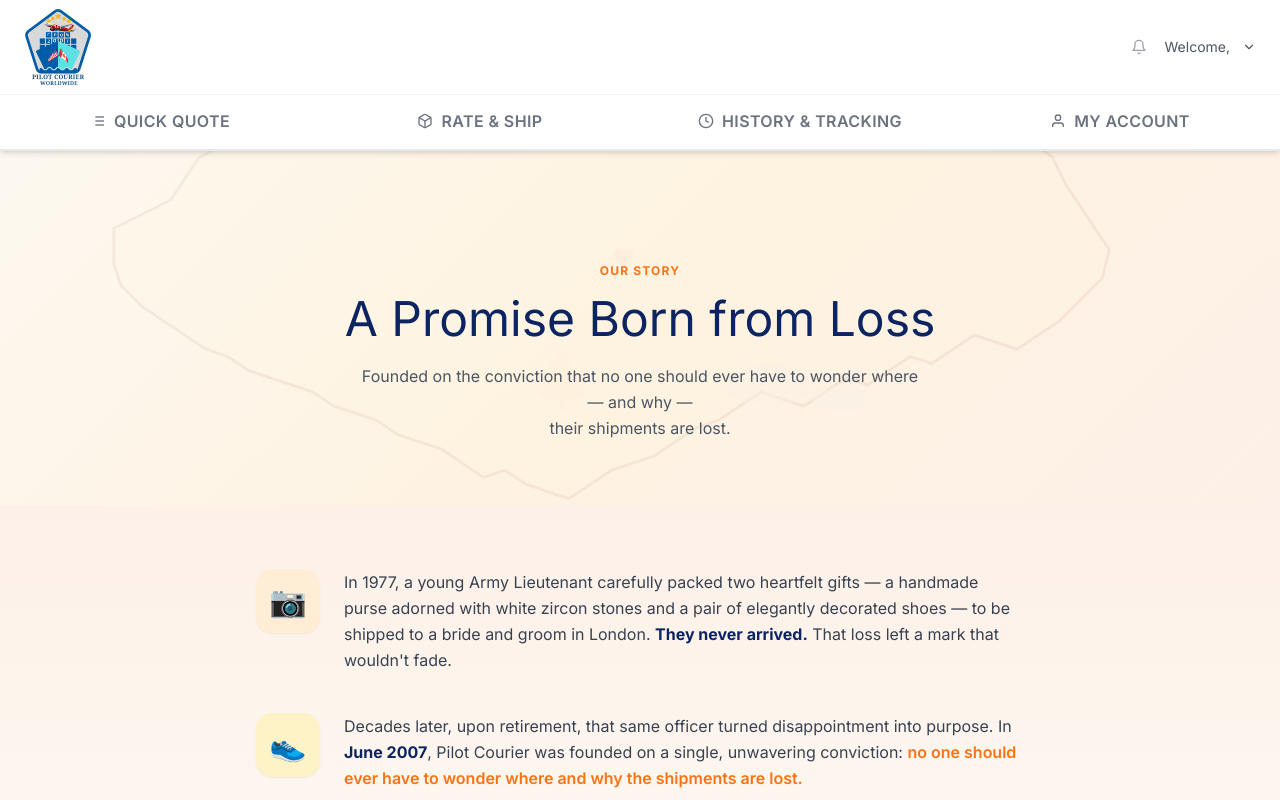
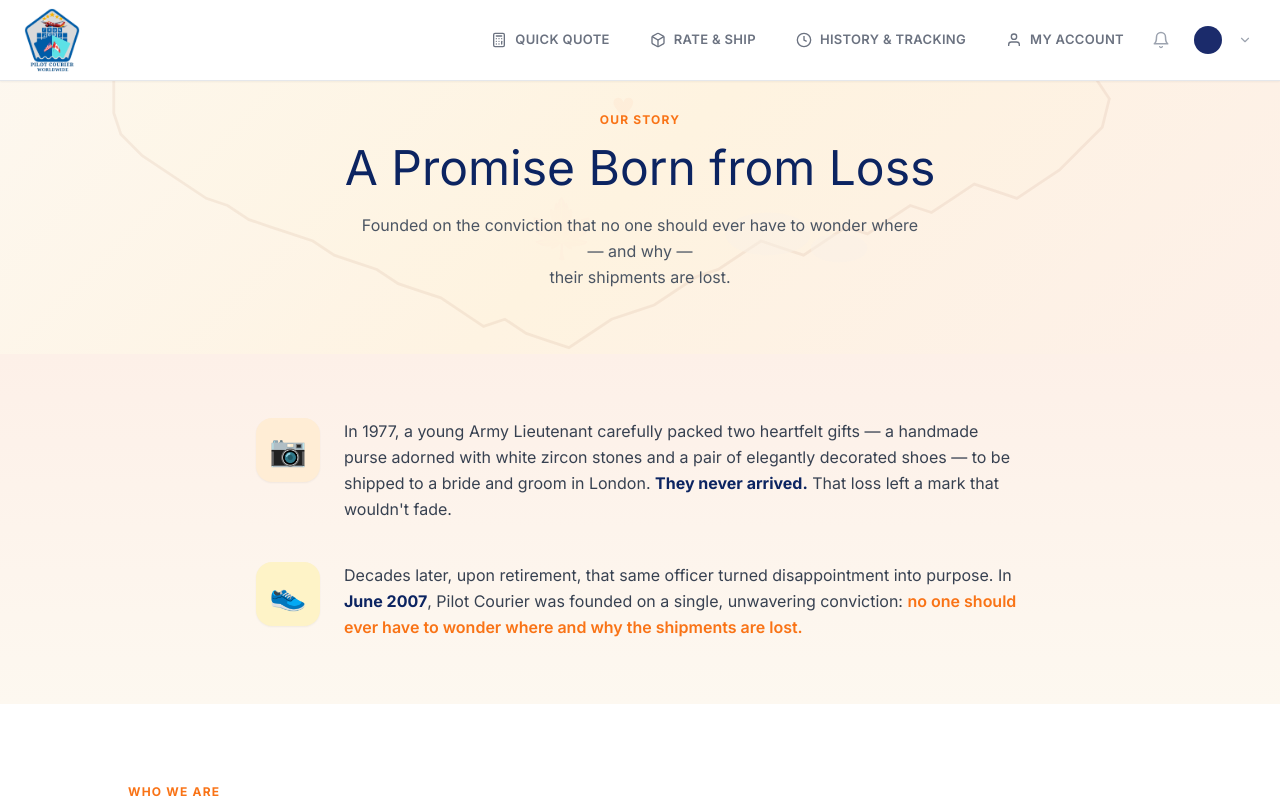
Before and after one commit to Pivot-Point-AI/Pilot-Courier, a Next.js app: page /about in a window 1280 px wide. Shown: the top 800 px of the page. Built offline with nearby package versions, Linux system fonts and the light colour scheme; sample sign-in values are in the browser's storage.

Commit message:
fix: adjust padding and update Navbar icons for improved layout

```diff
--- a/src/app/account/layout.tsx
+++ b/src/app/account/layout.tsx
@@ -31,25 +31,25 @@ export default function AccountLayout({ children }: { children: React.ReactNode
   }, [isAuthenticated]);
 
   return (
-    <div className="min-h-screen bg-[#f5f6f8] flex flex-col">
+    <div className="min-h-screen bg-[#f5f6f8] flex flex-col pt-20">
       {/* Navbar auto-shows AuthNavbar since user is logged in */}
       <Navbar />
 
-      {/* Dark sub-nav — only for My Account pages, not History & Tracking */}
+      {/* Sub-nav — only for My Account pages, not History & Tracking */}
       {isMyAccount && (
-        <div className="bg-[#2e3338] sticky top-[97px] z-40">
-          <div className="max-w-7xl mx-auto">
-            <div className="flex overflow-x-auto">
+        <div className="bg-white border-b border-gray-200 sticky top-20 z-40 shadow-sm">
+          <div className="max-w-7xl mx-auto px-6">
+            <div className="flex overflow-x-auto -mb-px">
               {SUB_TABS.map(({ href, label }) => {
                 const active = pathname === href || (href === '/account/payment' && pathname === '/account');
                 return (
                   <Link
                     key={href}
                     href={href}
-                    className={`flex-shrink-0 px-5 py-2.5 text-xs font-medium whitespace-nowrap transition-all ${
+                    className={`flex-shrink-0 px-4 py-3 text-[13px] font-medium whitespace-nowrap border-b-2 transition-colors ${
                       active
-                        ? 'text-white font-semibold bg-[#3d4349]'
-                        : 'text-gray-400 hover:text-white hover:bg-[#3d4349]'
+                        ? 'text-[#1B2B6B] font-semibold border-[#1B2B6B]'
+                        : 'text-gray-500 border-transparent hover:text-[#1B2B6B] hover:border-gray-300'
                     }`}
                   >
                     {label}
--- a/src/app/booking/page.tsx
+++ b/src/app/booking/page.tsx
@@ -843,7 +843,7 @@ export default function BookingPage() {
     <div className="min-h-screen bg-[#f5f6f8]">
       <Navbar />
 
-      <div className="pt-16">
+      <div className="pt-20">
         <StepBar current={step} />
 
         <div className="max-w-6xl mx-auto px-4 py-6">
--- a/src/components/layout/Navbar.tsx
+++ b/src/components/layout/Navbar.tsx
@@ -3,7 +3,7 @@ import { useState, useEffect, useRef } from 'react';
 import Link from 'next/link';
 import { usePathname, useRouter } from 'next/navigation';
 import Image from 'next/image';
-import { Menu, X, ChevronDown, LogOut, LayoutDashboard, Bell } from 'lucide-react';
+import { Menu, X, ChevronDown, LogOut, LayoutDashboard, Bell, Calculator } from 'lucide-react';
 import { useAuthStore } from '@/lib/store';
 
 // ── Authenticated 4-tab navbar (netParcel style) ──────────────────────────────
@@ -27,13 +27,7 @@ function AuthNavbar() {
       href: '/quote',
       label: 'QUICK QUOTE',
       active: pathname.startsWith('/quote'),
-      icon: (
-        <svg className="w-4 h-4 flex-shrink-0" viewBox="0 0 24 24" fill="none" stroke="currentColor" strokeWidth="2">
-          <line x1="8" y1="6" x2="21" y2="6"/><line x1="8" y1="12" x2="21" y2="12"/>
-          <line x1="8" y1="18" x2="21" y2="18"/><line x1="3" y1="6" x2="3.01" y2="6"/>
-          <line x1="3" y1="12" x2="3.01" y2="12"/><line x1="3" y1="18" x2="3.01" y2="18"/>
-        </svg>
-      ),
+      icon: <Calculator className="w-4 h-4 flex-shrink-0" />,
     },
     {
       href: '/booking',
@@ -70,69 +64,72 @@ function AuthNavbar() {
   ];
 
   return (
-    <header className="bg-white border-b-2 border-[#1B2B6B]/10 sticky top-0 z-50 shadow-md">
-      {/* Top strip: logo + welcome */}
-      <div className="flex items-center justify-between px-6 py-2 border-b border-gray-100 bg-white">
-        <Link href="/" className="flex items-center gap-2 flex-shrink-0">
-          <Image src="/images/logo.png" alt="Pilot Courier" width={115} height={132} className="h-[78px] w-auto" priority />
+    <header className="bg-white fixed top-0 left-0 right-0 z-50 shadow-sm border-b border-gray-200">
+      <div className="max-w-7xl mx-auto px-6">
+        <div className="flex items-center justify-between h-20">
+          {/* Logo */}
+          <Link href="/" className="flex items-center gap-2 flex-shrink-0 mr-8">
+            <Image src="/images/logo.png" alt="Pilot Courier" width={115} height={132} className="h-16 w-auto" priority />
           </Link>
 
-        <div className="flex items-center gap-3">
-          {/* Bell */}
-          <button className="relative p-1.5 text-gray-400 hover:text-gray-600 transition-colors">
-            <Bell className="w-4 h-4" />
+          {/* Tabs */}
+          <nav className="hidden md:flex items-center justify-end h-full flex-1">
+            {tabs.map(({ href, label, active, icon }) => (
+              <Link
+                key={href}
+                href={href}
+                className={`relative flex items-center gap-2 h-full px-5 text-[13px] font-semibold tracking-wide transition-colors ${
+                  active ? 'text-[#1B2B6B]' : 'text-gray-500 hover:text-[#1B2B6B]'
+                }`}
+              >
+                {icon}
+                <span>{label}</span>
+                {active && <span className="absolute bottom-0 left-3 right-3 h-[3px] rounded-t bg-[#FF6B00]" />}
+              </Link>
+            ))}
+          </nav>
+
+          {/* Right side */}
+          <div className="flex items-center gap-2 flex-shrink-0">
+            <button className="relative p-2 text-gray-400 hover:text-[#1B2B6B] transition-colors">
+              <Bell className="w-[18px] h-[18px]" />
             </button>
 
-          {/* User dropdown */}
             <div className="relative" ref={dropRef}>
               <button
                 onClick={() => setDropOpen(v => !v)}
-              className="flex items-center gap-1.5 text-sm text-gray-600 hover:text-gray-900 transition-colors"
+                className="flex items-center gap-2 pl-2 pr-1 py-1.5 rounded-lg text-sm text-gray-700 hover:bg-gray-100 transition-colors"
               >
-              Welcome, <span className="font-semibold text-gray-800">{user?.firstName}</span>
-              <ChevronDown className={`w-3.5 h-3.5 transition-transform ${dropOpen ? 'rotate-180' : ''}`} />
+                <span className="w-7 h-7 rounded-full bg-[#1B2B6B] text-white text-xs font-bold flex items-center justify-center flex-shrink-0">
+                  {user?.firstName?.[0]?.toUpperCase()}
+                </span>
+                <span className="hidden sm:block font-medium">{user?.firstName}</span>
+                <ChevronDown className={`w-3.5 h-3.5 text-gray-400 transition-transform ${dropOpen ? 'rotate-180' : ''}`} />
               </button>
 
               {dropOpen && (
-              <div className="absolute right-0 mt-1.5 w-52 bg-white rounded-xl shadow-xl border border-gray-100 py-1 z-50">
-                <div className="px-4 py-2.5 border-b border-gray-100">
-                  <p className="text-xs font-semibold text-gray-700">{user?.firstName} {user?.lastName}</p>
-                  <p className="text-xs text-gray-400 truncate">{user?.email}</p>
+                <div className="absolute right-0 mt-2 w-56 bg-white rounded-xl shadow-xl border border-gray-100 py-1 z-50">
+                  <div className="px-4 py-3 border-b border-gray-100">
+                    <p className="text-sm font-semibold text-gray-800">{user?.firstName} {user?.lastName}</p>
+                    <p className="text-xs text-gray-400 truncate mt-0.5">{user?.email}</p>
                   </div>
                   {user?.role === 'admin' && (
                     <Link href="/admin" onClick={() => setDropOpen(false)}
-                    className="flex items-center gap-3 px-4 py-2.5 text-xs text-gray-600 hover:bg-gray-50">
-                    <LayoutDashboard className="w-3.5 h-3.5 text-[#1B2B6B]" /> Admin Dashboard
+                      className="flex items-center gap-3 px-4 py-2.5 text-sm text-gray-600 hover:bg-gray-50">
+                      <LayoutDashboard className="w-4 h-4 text-[#1B2B6B]" /> Admin Dashboard
                     </Link>
                   )}
                   <button
                     onClick={() => { logout(); setDropOpen(false); router.push('/'); }}
-                  className="flex w-full items-center gap-3 px-4 py-2.5 text-xs text-red-500 hover:bg-red-50"
+                    className="flex w-full items-center gap-3 px-4 py-2.5 text-sm text-red-500 hover:bg-red-50"
                   >
-                  <LogOut className="w-3.5 h-3.5" /> Sign Out
+                    <LogOut className="w-4 h-4" /> Sign Out
                   </button>
                 </div>
               )}
             </div>
           </div>
         </div>
-
-      {/* 4-tab navigation */}
-      <div className="flex">
-        {tabs.map(({ href, label, active, icon }) => (
-          <Link
-            key={href}
-            href={href}
-            className={`flex-1 flex items-center justify-center gap-2 py-3.5 px-2 text-base font-semibold tracking-wide border-b-2 transition-all ${
-              active
-                ? 'border-[#00529B] text-[#00529B]'
-                : 'border-transparent text-gray-500 hover:text-[#00529B] hover:border-gray-300'
-            }`}
-          >
-            {icon}
-            <span className="hidden sm:block">{label}</span>
-          </Link>
-        ))}
       </div>
     </header>
   );
@@ -174,7 +171,7 @@ function PublicNavbar() {
           <div className="hidden lg:flex items-center gap-1">
             {navLinks.map(link => (
               <Link key={link.href} href={link.href}
-                className={`px-3.5 py-2 rounded-lg text-[17px] font-semibold transition-colors ${
+                className={`px-3.5 py-2 rounded-lg text-[15px] font-semibold transition-colors ${
                   pathname === link.href ? 'text-[#FF6B00]' : 'text-gray-700 hover:text-[#1B2B6B] hover:bg-gray-50'
                 }`}>
                 {link.label}
@@ -184,10 +181,10 @@ function PublicNavbar() {
 
           {/* Auth buttons */}
           <div className="hidden lg:flex items-center gap-3">
-            <Link href="/auth/login" className="text-[17px] font-semibold text-gray-600 hover:text-[#1B2B6B] px-3 py-2 rounded-lg hover:bg-gray-50 transition-colors">
+            <Link href="/auth/login" className="text-[15px] font-semibold text-gray-600 hover:text-[#1B2B6B] px-3 py-2 rounded-lg hover:bg-gray-50 transition-colors">
               Sign In
             </Link>
-            <Link href="/quote" className="inline-flex items-center gap-2 bg-[#FF6B00] hover:bg-[#e55f00] text-white text-[16px] font-bold px-5 py-2.5 rounded-lg transition-colors shadow-sm">
+            <Link href="/quote" className="inline-flex items-center gap-2 bg-[#FF6B00] hover:bg-[#e55f00] text-white text-[14px] font-bold px-5 py-2.5 rounded-lg transition-colors shadow-sm">
               Get a Quote
             </Link>
           </div>
```
Lines whose indentation alone changed are shown as unchanged.
